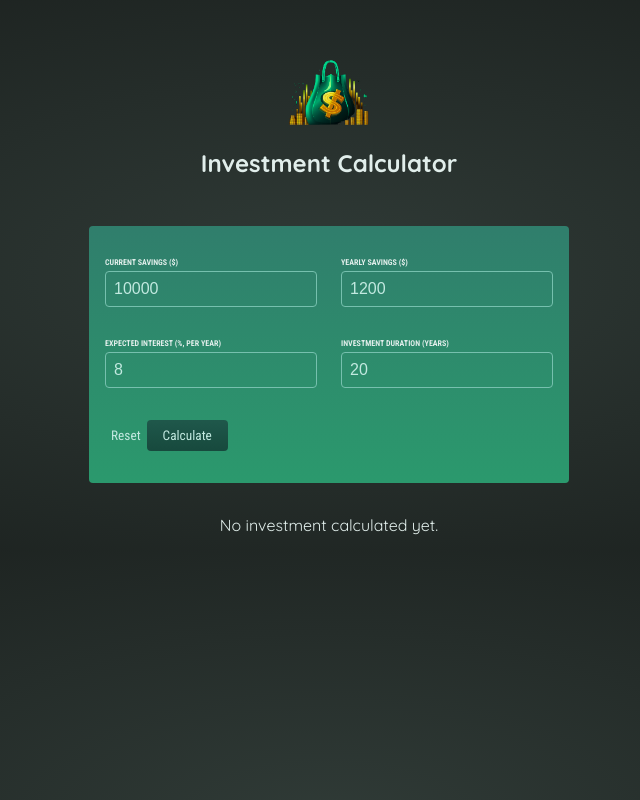
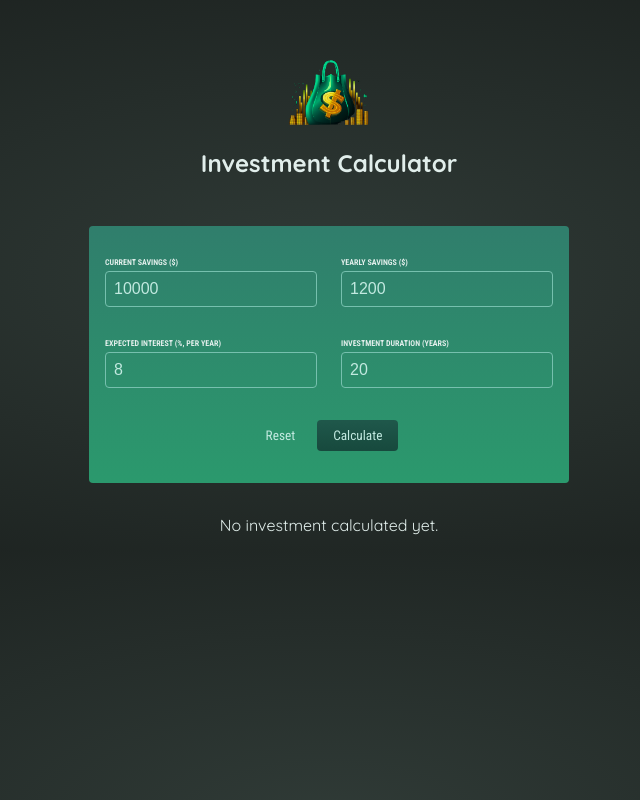
Before and after one commit to jr-tamaela/investmentCalculator, a React (Create React App) app: page / in a window 1280 px wide. Shown: the whole page, without its empty margins (311-951 px from the left). Built offline with nearby package versions, Linux system fonts and the light colour scheme.

Commit message:
styling for buttons

```diff
--- a/src/components/Form/Form.js
+++ b/src/components/Form/Form.js
@@ -83,7 +83,7 @@ const Form = (props) => {
           />
         </p>
       </div>
-      <p className="actions">
+      <p className={classes.actions}>
         <button
           onClick={resetHandler}
           type="reset"
```
